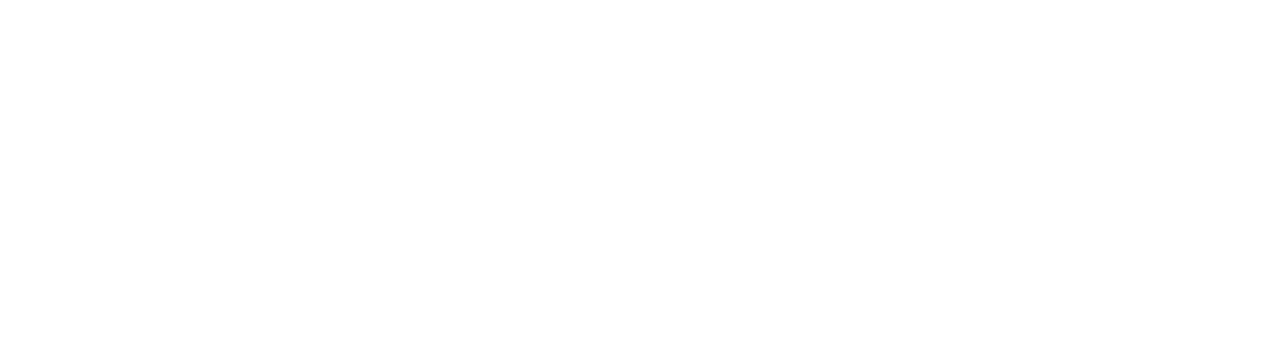
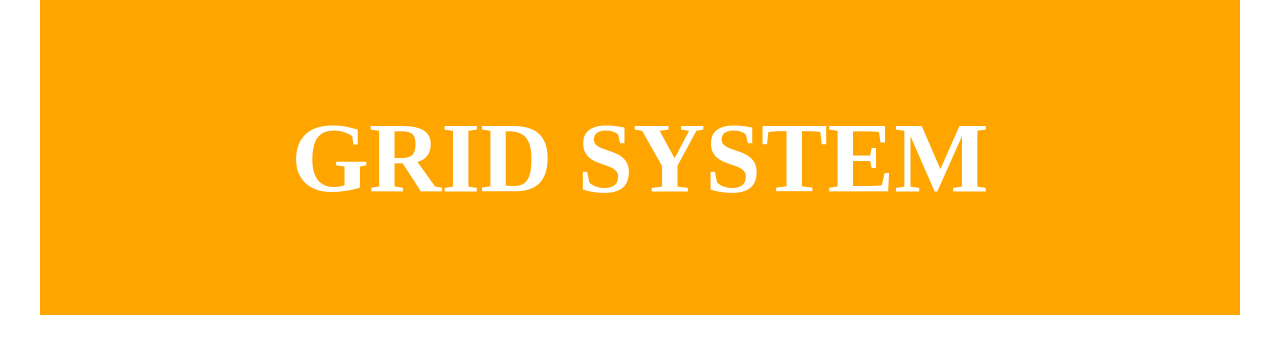
Before and after one commit to KhacTuan2910/Grid, a plain HTML site: page index.html in a window 1280 px wide. Drawn offline with Linux system fonts and the light colour scheme.

Commit message:
create grid obj

```diff
--- a/grid.css
+++ b/grid.css
@@ -0,0 +1,24 @@
+.grid {
+    width: 100%;
+    display: block;
+    padding: 0;
+}
+
+.grid.wide {
+    max-width: 1200px;
+    margin: 0 auto;
+}
+
+/* Tablet - Pc low resolution */
+@media (min-width: 740px) and (max-width: 1023px) {
+    .wide {
+        width: 644px;
+    }
+}
+
+/* Pc low resolution */
+@media (min-width: 1024px) and (max-width: 1239px) {
+    .wide {
+        width: 984px;
+    }
+}
--- a/index.html
+++ b/index.html
@@ -6,8 +6,28 @@
     <meta name="viewport" content="width=device-width, initial-scale=1.0">
     <title>Document</title>
     <link rel="stylesheet" href="./grid.css">
+
+    <style>
+        body {
+            margin: 0;
+        }
+
+        .container {
+            background-color: orange;
+            text-align: center;
+        }
+
+        h1 {
+            padding: 100px 0;
+            color: #fff;
+            font-size: 100px;
+            margin: 0;
+        }
+    </style>
 </head>
 <body>
-
+    <div class="grid wide container">
+        <h1>GRID SYSTEM</h1>
+    </div>
 </body>
 </html>
```
